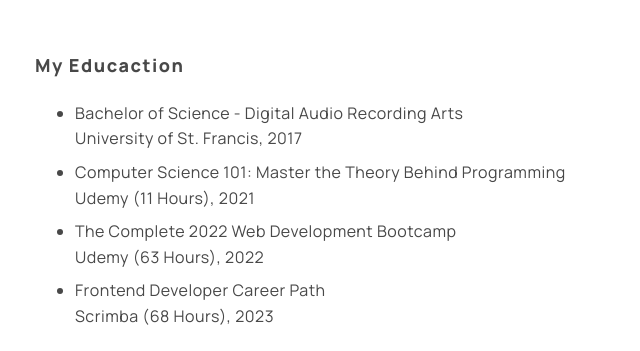
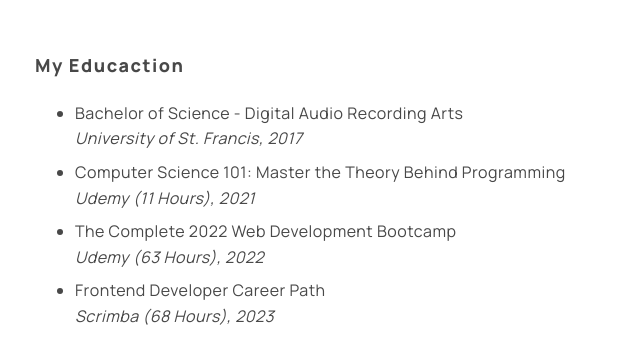
Before and after one commit to TylerEmanuel/portfolio-site, a plain HTML site: page public/index.html in a window 1280 px wide. Shown: the part 2175-2526 px from the top of the page, 5-645 px from the left. Drawn offline with Linux system fonts and the light colour scheme.

Commit message:
Italicize education source with span and new class

```diff
--- a/public/css/styles.css
+++ b/public/css/styles.css
@@ -355,6 +355,10 @@
     margin-bottom: 0;
 }
 
+.education-source {
+    font-style: italic;
+}
+
 .toolkit-icon {
     width: 50px;
     max-width: 80px;
--- a/public/index.html
+++ b/public/index.html
@@ -108,10 +108,10 @@
                         <div class="bio__education">
                             <h4 class="list-title">My Educaction</h4>
                             <ul class="list">
-                                <li class="list__item list__item--education">Bachelor of Science - Digital Audio Recording Arts <br>University of St. Francis, 2017</li>
-                                <li class="list__item list__item--education">Computer Science 101: Master the Theory Behind Programming<br>Udemy (11 Hours), 2021</li>
-                                <li class="list__item list__item--education">The Complete 2022 Web Development Bootcamp <br>Udemy (63 Hours), 2022</li>
-                                <li class="list__item list__item--education">Frontend Developer Career Path <br>Scrimba (68 Hours), 2023</li>
+                                <li class="list__item list__item--education">Bachelor of Science - Digital Audio Recording Arts <br><span class="education-source">University of St. Francis, 2017</span></li>
+                                <li class="list__item list__item--education">Computer Science 101: Master the Theory Behind Programming <br><span class="education-source">Udemy (11 Hours), 2021</span></li>
+                                <li class="list__item list__item--education">The Complete 2022 Web Development Bootcamp <br><span class="education-source">Udemy (63 Hours), 2022</span></li>
+                                <li class="list__item list__item--education">Frontend Developer Career Path <br><span class="education-source">Scrimba (68 Hours), 2023</span></li>
                             </ul>
                         </div>
                     </div>
```
